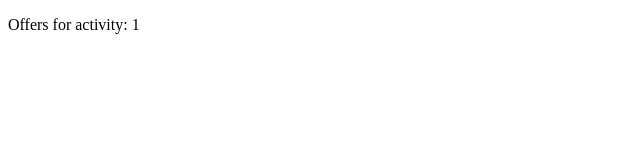
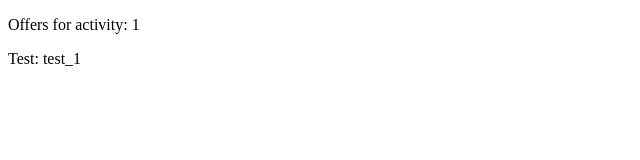
Before and after one commit to LukasMomot/bored-angular, an Angular app: page /offers/1 in a window 1280 px wide. Shown: the top 160 px of the page, without its empty margins (0-640 px from the left). Built offline with nearby package versions, Linux system fonts and the light colour scheme.

Commit message:
Update to 18.1 and test @let

```diff
--- a/src/app/offers/offers-page/offers-page.component.html
+++ b/src/app/offers/offers-page/offers-page.component.html
@@ -1 +1,3 @@
+@let test = 'test_' + key;
 <p>Offers for activity: {{ key }}</p>
+<p>Test: {{ test }}</p>
```
Also changed, not shown: package.json (+11 -11 lines), 1 other file (tests, documents, lock files or other folders).
